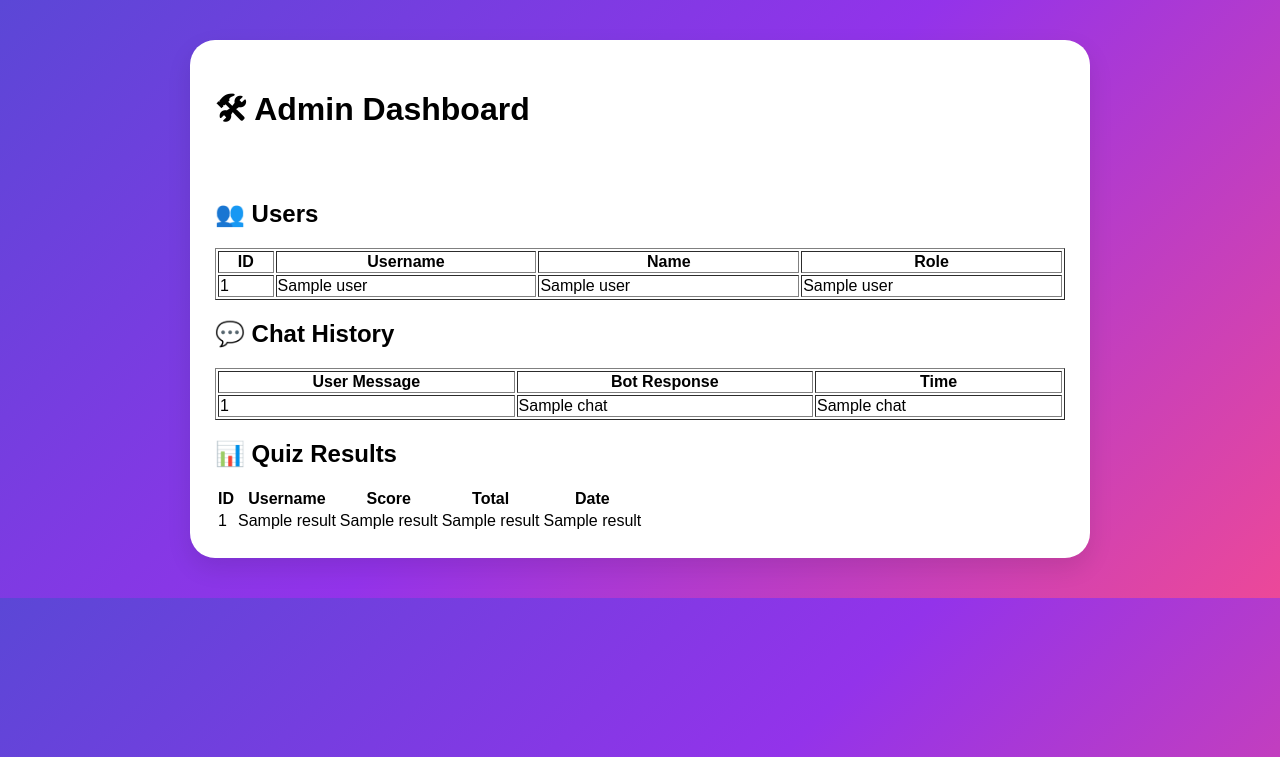
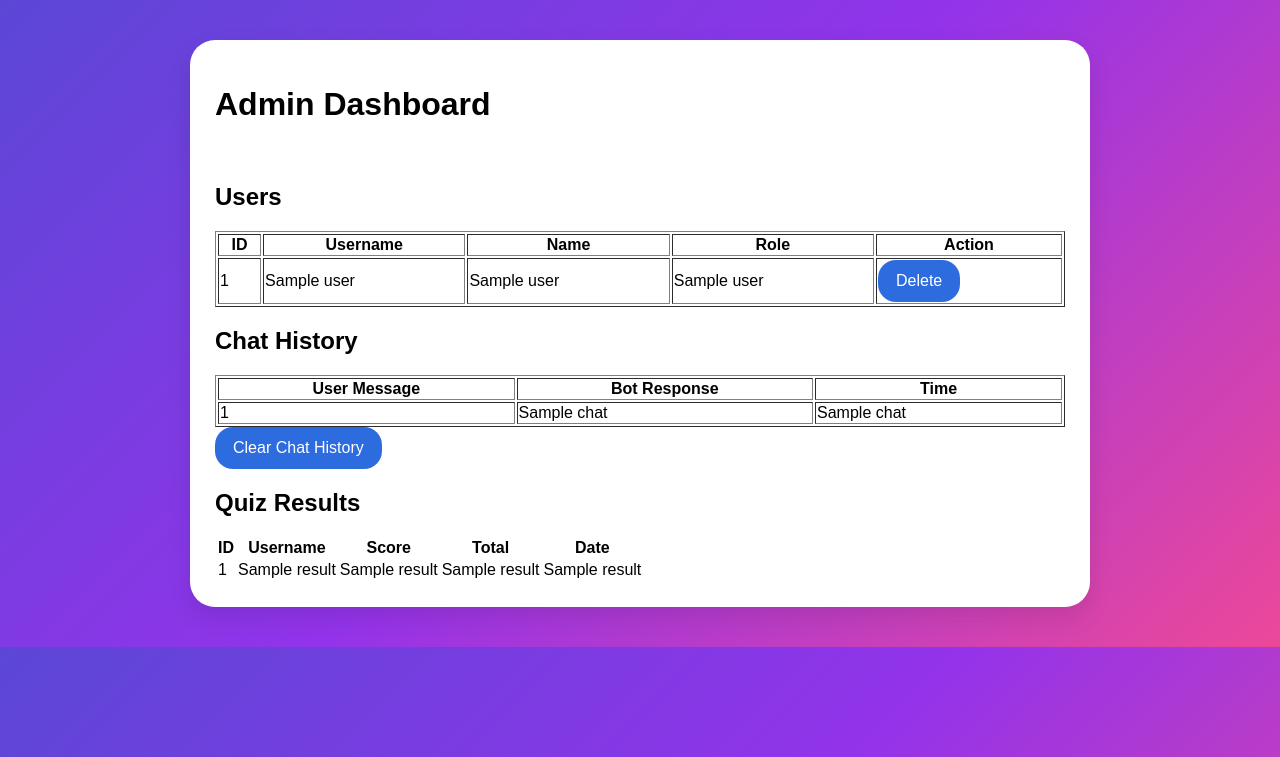
Before and after one commit to solis-k/cyberbuddy-senior-project, a Flask app: template templates/admin.html in a window 1280 px wide. Shown: the top 757 px of the page. Run offline with Flask 3, Linux system fonts and the light colour scheme; the template is opened without the code that fills it: most values are stand-ins (such as "Sample title", 1, 10 or a date in 2020).

Commit message:
adding admin functions

```diff
--- a/app.py
+++ b/app.py
@@ -305,6 +305,36 @@
     with open(file, "r", encoding="utf-8") as f:
         return f.read()
 
+@app.route("/delete_user/<int:user_id>", methods=["POST"])
+@login_required
+def delete_user(user_id):
+    if current_user.role != "admin":
+        return "Unauthorized", 403
+
+    conn = sqlite3.connect("database.db")
+    cursor = conn.cursor()
+
+    cursor.execute("DELETE FROM users WHERE id=?", (user_id,))
+    conn.commit()
+    conn.close()
+
+    return jsonify({"success": True})
+
+@app.route("/clear_chats", methods=["POST"])
+@login_required
+def clear_chats():
+    if current_user.role != "admin":
+        return "Unauthorized", 403
+
+    conn = sqlite3.connect("database.db")
+    cursor = conn.cursor()
+
+    cursor.execute("DELETE FROM chat_history")
+    conn.commit()
+    conn.close()
+
+    return jsonify({"success": True})
+
 
 if __name__ == "__main__":
     app.run(debug=True)
--- a/templates/admin.html
+++ b/templates/admin.html
@@ -7,29 +7,38 @@
 <body>
 
 <div class="container">
-    <h1>🛠 Admin Dashboard</h1>
+    <h1>Admin Dashboard</h1>
 
     <a href="/" class="nav-btn">⬅ Back to Chat</a>
 
-    <h2>👥 Users</h2>
+    <h2>Users</h2>
     <table border="1" style="width:100%; margin-bottom:20px;">
         <tr>
             <th>ID</th>
             <th>Username</th>
             <th>Name</th>
             <th>Role</th>
+            <th>Action</th> <!-- NEW -->
         </tr>
+
         {% for user in users %}
         <tr>
             <td>{{ user[0] }}</td>
             <td>{{ user[1] }}</td>
             <td>{{ user[2] }}</td>
             <td>{{ user[3] }}</td>
+            <td>
+                {% if user[3] != "admin" %}
+                    <button onclick="deleteUser({{ user[0] }})">Delete</button>
+                {% else %}
+                    <span>Protected</span>
+                {% endif %}
+            </td>
         </tr>
         {% endfor %}
     </table>
 
-    <h2>💬 Chat History</h2>
+    <h2>Chat History</h2>
     <table border="1" style="width:100%;">
         <tr>
             <th>User Message</th>
@@ -44,8 +53,9 @@
         </tr>
         {% endfor %}
     </table>
+    <button onclick="clearChats()">Clear Chat History</button>
 
-    <h2>📊 Quiz Results</h2>
+    <h2>Quiz Results</h2>
 <table>
     <tr>
         <th>ID</th>
```
Also changed, not shown: static/script.js (+20 -0 lines).
